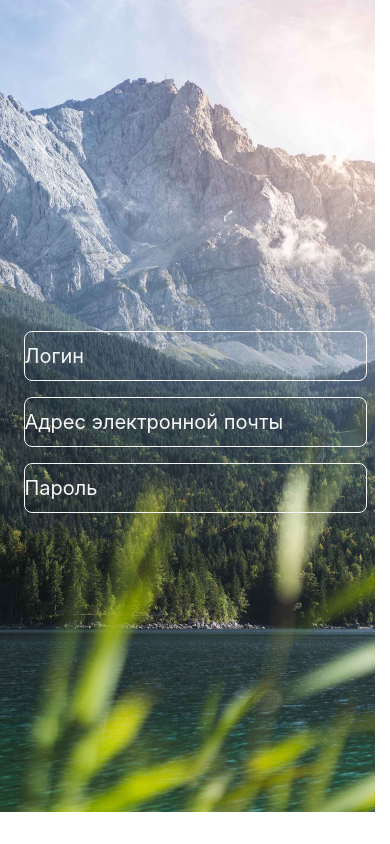
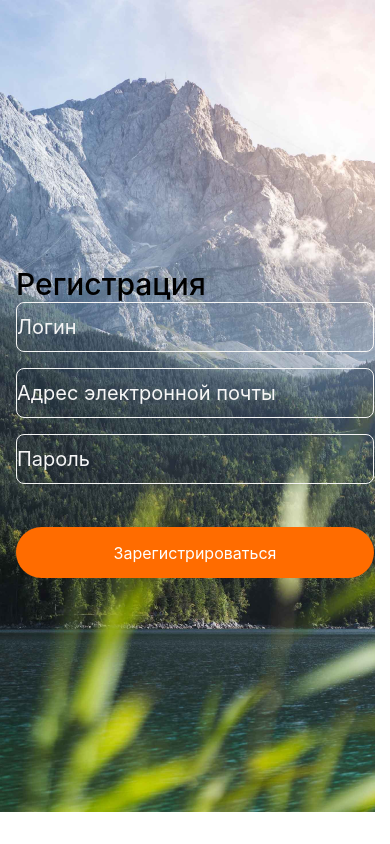
Before and after one commit to YuraStarchenko/goit-react-native-hw-app, a React Native app: screen / in a window 390 px wide. Built offline with nearby package versions, Linux system fonts and the light colour scheme.

Commit message:
Update App.js

```diff
--- a/App.js
+++ b/App.js
@@ -1,5 +1,13 @@
 import { StatusBar } from "expo-status-bar";
-import { StyleSheet, TextInput, View, ImageBackground } from "react-native";
+import {
+  StyleSheet,
+  Text,
+  TextInput,
+  View,
+  ImageBackground,
+  Button,
+  TouchableOpacity,
+} from "react-native";
 
 export default function App() {
   return (
@@ -8,21 +16,31 @@ export default function App() {
         source={require("./assets/PhotoBG.png")}
         style={styles.image}
       >
+        <View style={styles.form}>
+          <View>
+            <Text style={styles.inputTitle}>Регистрация</Text>
             <TextInput
               style={styles.login}
-          textAlign={"left"}
+              textAlign={"center"}
               placeholder="Логин"
             ></TextInput>
             <TextInput
               style={styles.mail}
-          textAlign={"left"}
+              textAlign={"center"}
               placeholder="Адрес электронной почты"
             ></TextInput>
             <TextInput
               style={styles.password}
-          textAlign={"left"}
+              textAlign={"center"}
               placeholder="Пароль"
+              secureTextEntry={true}
             ></TextInput>
+          </View>
+
+          <TouchableOpacity activeOpacity={0.8} style={styles.btn}>
+            <Text style={styles.btnTitle}>Зарегистрироваться</Text>
+          </TouchableOpacity>
+        </View>
       </ImageBackground>
       <StatusBar style="auto" />
     </View>
@@ -34,20 +52,25 @@ const styles = StyleSheet.create({
     flex: 1,
     backgroundColor: "#fff",
   },
-
   image: {
     flex: 1,
     resizeMode: "cover",
     justifyContent: "center",
-    alignItems: "center",
+    // alignItems: "center",
+  },
+
+  form: {
+    marginHorizontal: 16,
+  },
+
+  inputTitle: {
+    fontSize: 30,
+    fontWeight: 500,
   },
 
   login: {
     borderWidth: 1,
     height: 50,
-		width: 343,
-		marginLeft: 20,
-    marginHorizontal: 20,
     borderRadius: 8,
     borderColor: "#F6F6F6",
 
@@ -58,10 +81,8 @@ const styles = StyleSheet.create({
   mail: {
     borderWidth: 1,
     height: 50,
-    width: 343,
     marginBottom: 16,
     marginTop: 16,
-    marginHorizontal: 20,
     borderRadius: 8,
     borderColor: "#F6F6F6",
 
@@ -72,12 +93,24 @@ const styles = StyleSheet.create({
   password: {
     borderWidth: 1,
     height: 50,
-    width: 343,
-    marginHorizontal: 20,
     borderRadius: 8,
     borderColor: "#F6F6F6",
 
     fontSize: 20,
     color: "#F6F6F6",
   },
+
+  btn: {
+    backgroundColor: "#FF6C00",
+    height: 51,
+    borderRadius: 100,
+    marginTop: 43,
+    justifyContent: "center",
+		alignItems: "center",
+	},
+
+  btnTitle: {
+    color: "#ffffff",
+    fontSize: 16,
+  },
 });
```
Lines whose indentation alone changed are shown as unchanged.
